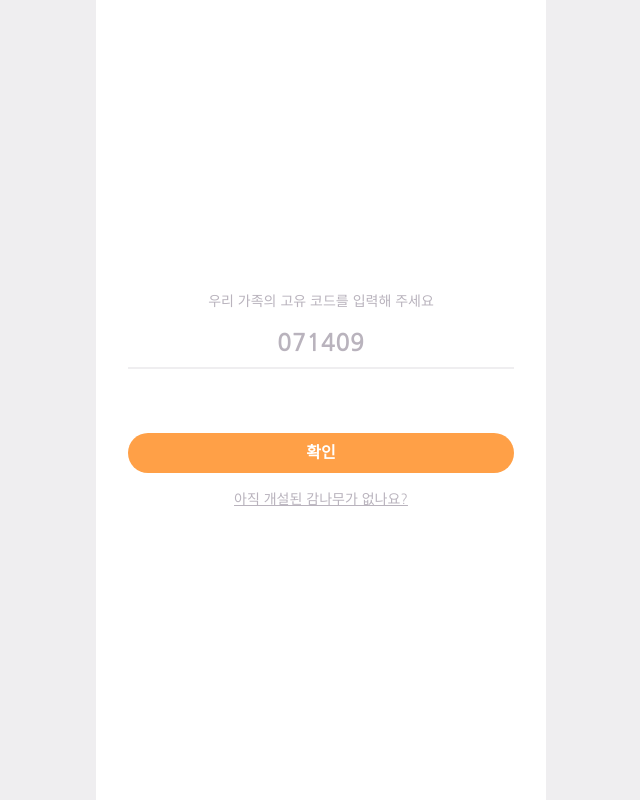
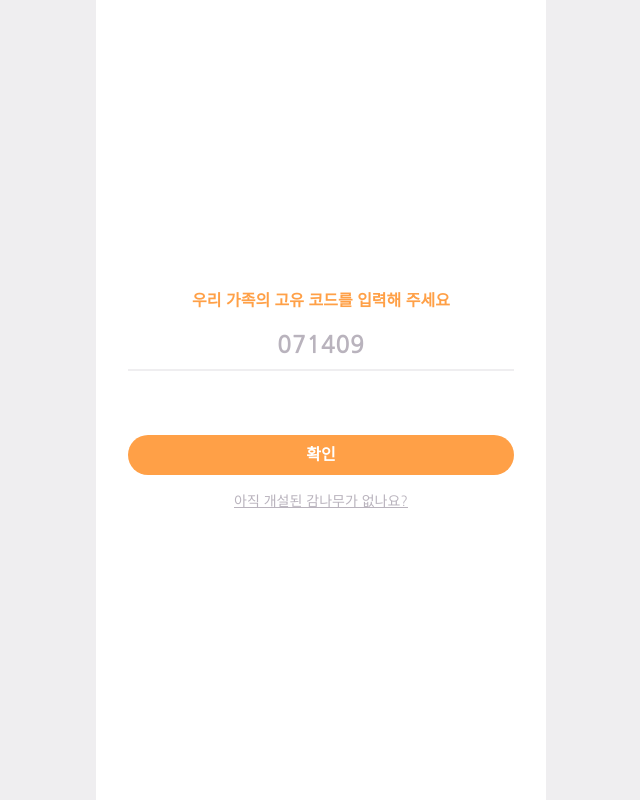
Before and after one commit to eungchaeungcha/juang_client, a Next.js app: page /onboarding/join/code in a window 1280 px wide. Shown: the whole page, without its empty margins (319-959 px from the left). Built offline with nearby package versions, Linux system fonts and the light colour scheme.

Commit message:
feat: 감나무 들어가기 텍스트 UI 수정

```diff
--- a/src/app/onboarding/join/[mode]/page.tsx
+++ b/src/app/onboarding/join/[mode]/page.tsx
@@ -31,7 +31,7 @@ export default function Page() {
   return (
     <div className="flex flex-col justify-center h-full gap-16 px-8">
       <div>
-        <div className="text-gray-primary px-2 mb-2 text-center text-sm break-keep">
+        <div className="text-orange-primary font-bold px-2 mb-2 text-center break-keep">
           {variablesByMode[mode].guide}
         </div>
         <input
```
